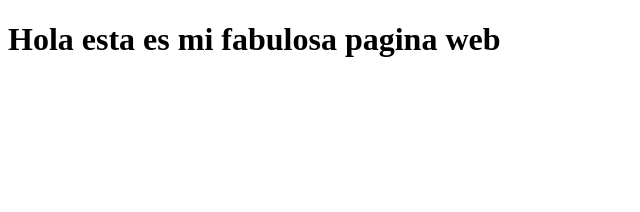
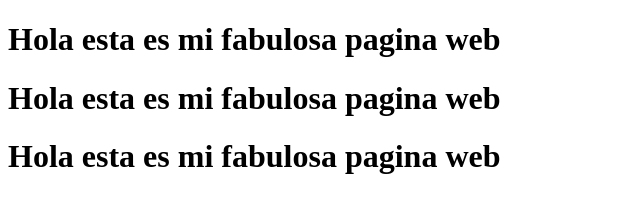
Before and after one commit to GammaMillard/testing-netlify, a plain HTML site: page index.html in a window 1280 px wide. Shown: the whole page, without its empty margins (0-640 px from the left). Drawn offline with Linux system fonts and the light colour scheme.

Commit message:
second commit

```diff
--- a/index.html
+++ b/index.html
@@ -8,5 +8,7 @@
 </head>
 <body>
     <h1>Hola esta es mi fabulosa pagina web</h1>
+    <h1>Hola esta es mi fabulosa pagina web</h1>
+    <h1>Hola esta es mi fabulosa pagina web</h1>
 </body>
 </html>
```
